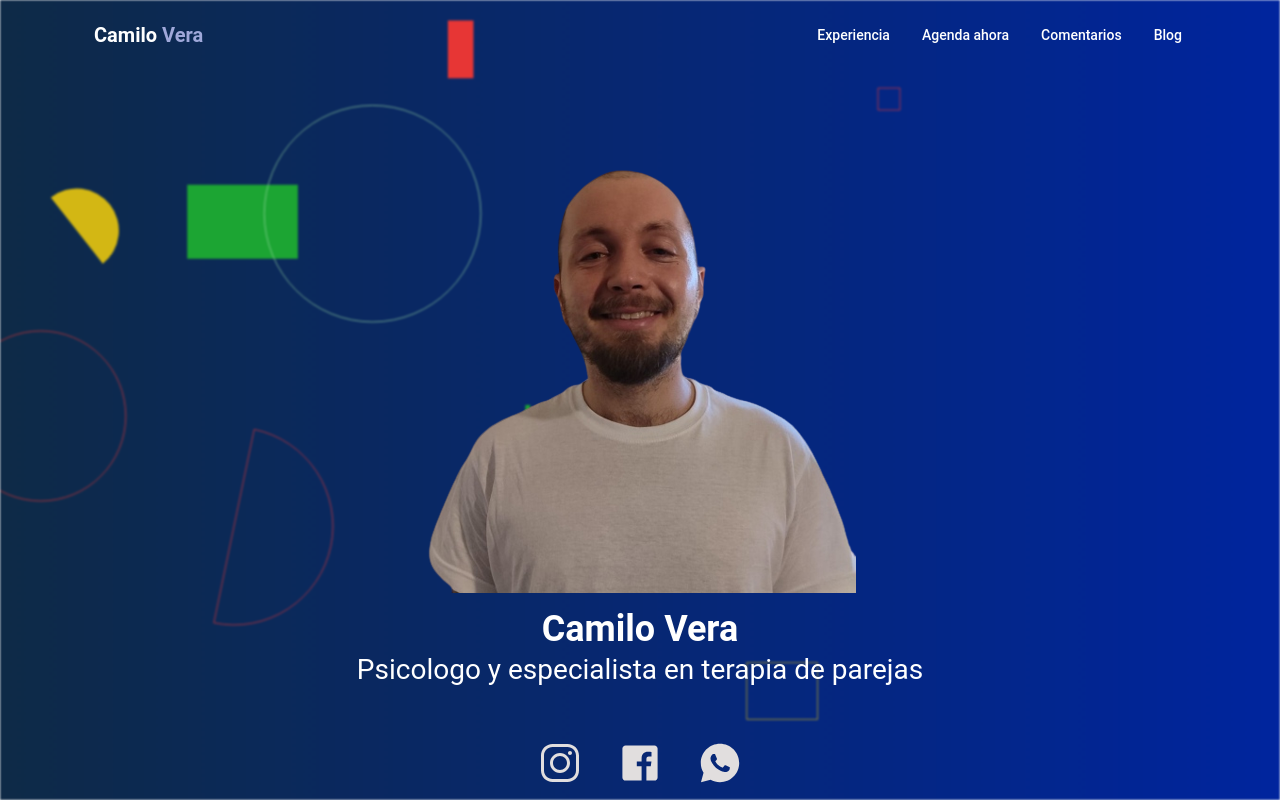
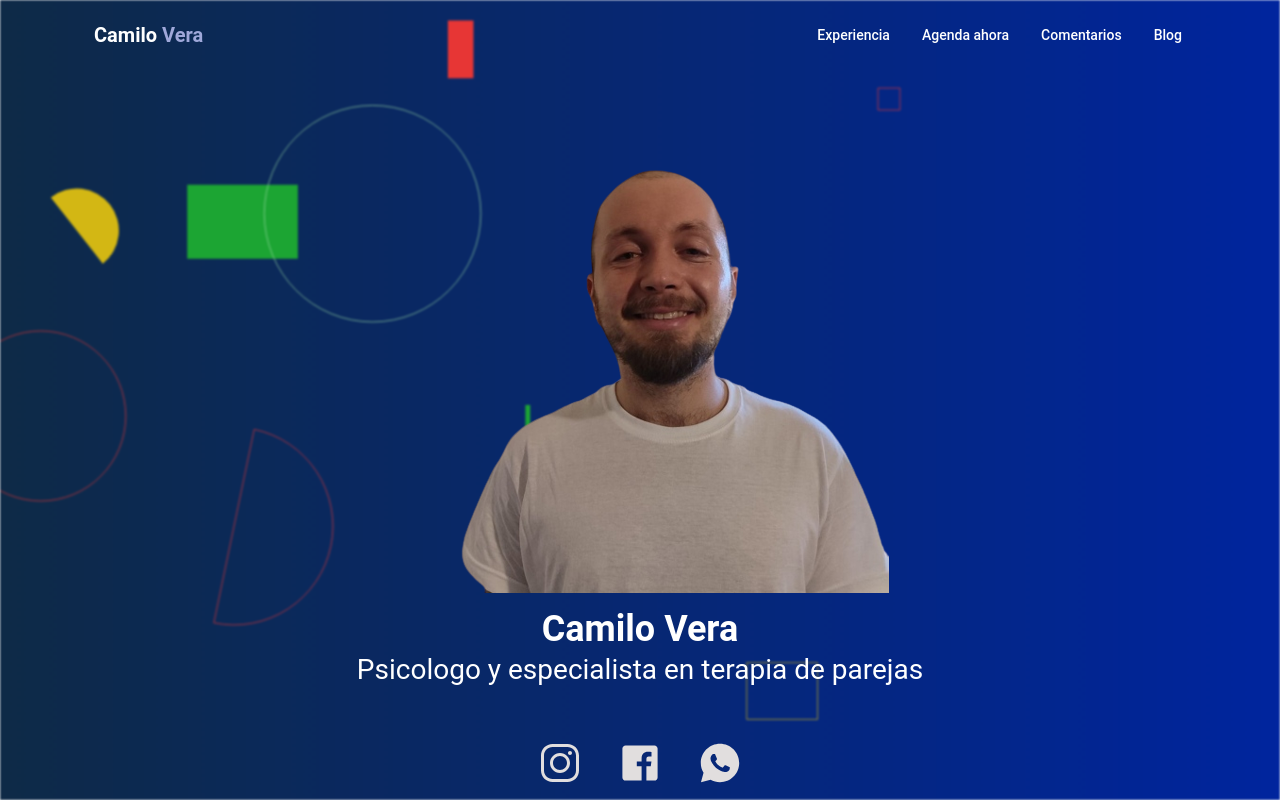
Before and after one commit to IgnacioToledoDev/cmt, a React (Vite) app: page / in a window 1280 px wide. Shown: the top 802 px of the page. Built offline with nearby package versions, Linux system fonts and the light colour scheme; what tailwindcss-animated would draw is missing.

Commit message:
update landingHeader

```diff
--- a/src/components/LandingHeader.jsx
+++ b/src/components/LandingHeader.jsx
@@ -11,7 +11,7 @@ export const LandingHeader = () => {
       <div className="flex items-center h-full justify-center">
         <div className="z-30 relative h-full w-full flex flex-col pt-24 animate-fade-up items-center justify-center">
           <header className="flex flex-col text-white text-[20px] md:text-[40px] ">
-            <div className="w-[18rem] md:w-full pb-4 inline-flex m-6 md:m-auto">
+            <div className="w-[18rem] md:w-full pb-4 inline-flex m-6 md:m-auto md:items-center md:justify-center">
               <img
                 src={camiloVeraBg}
                 alt="Camilo Vera, especialista en terapia de parejas"
```
